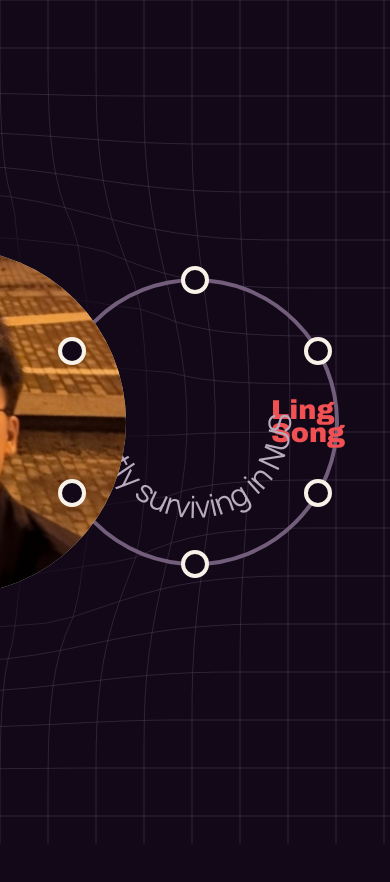
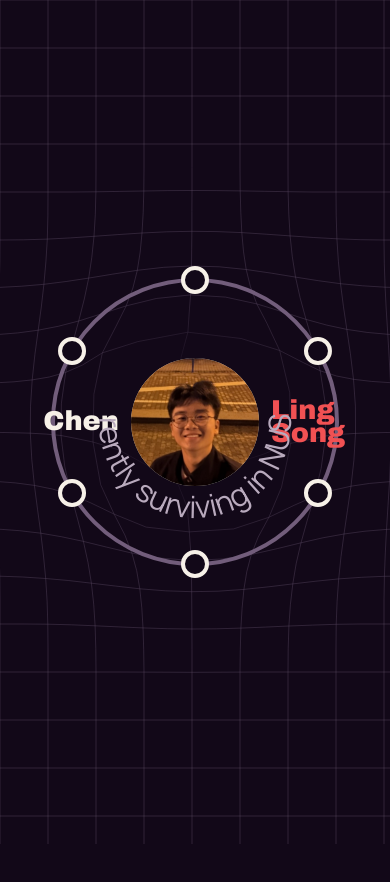
Before and after one commit to lingsongc/lingsongc.github.io, a React (Vite) app: page / in a window 390 px wide. Shown: the top 882 px of the page. After the commit the page ends 844 px from the top, so only its background shows below. Built offline with nearby package versions, Linux system fonts and the light colour scheme; a web font is replaced by a local one.

Commit message:
convert scroll to slideshow

```diff
--- a/src/App.tsx
+++ b/src/App.tsx
@@ -1,128 +1,87 @@
-import { useCallback, useMemo, useRef, useState } from "react";
+import { useCallback, useRef, useState } from "react";
 import { BackgroundGrid } from "./components/background-grid/BackgroundGrid";
 import { MainCircle } from "./components/main-circle/MainCircle";
 import { Navigation } from "./components/navigation/Navigation";
-import { SectionRestingContainer } from "./components/section-resting-container/SectionRestingContainer";
+import { ScenePanel } from "./components/scene-panel/ScenePanel";
+import { homeCircleSize } from "./motion/mainCircleGeometry";
+import { resolveMainCircleSceneEndpoint } from "./motion/mainCircleSceneEndpoints";
+import { useMainCircleImageLifecycle } from "./motion/useMainCircleImageLifecycle";
+import { useSlideshowCoordinator } from "./motion/useSlideshowCoordinator";
 import { About } from "./sections/about/About";
 import { Contact } from "./sections/contact/Contact";
 import { Experience } from "./sections/experience/Experience";
 import { Home } from "./sections/home/Home";
 import { Projects } from "./sections/projects/Projects";
 import { Skills } from "./sections/skills/Skills";
-import {
-    aboutCircleLeft,
-    aboutCircleSize,
-    contactCircleSize,
-    experienceCircleSize,
-    projectCircleSize,
-    skillsCircleLeft,
-    skillsCircleSize,
-} from "./motion/mainCircleGeometry";
-import { useNavigationTransition } from "./motion/useNavigationTransition";
-import { usePageSectionInitialization } from "./motion/usePageSectionInitialization";
-import type { ImageDescriptor } from "./types/images";
-import type { MainCircleTransition } from "./types/mainCircle";
+import type { MainCircleImagePublisher } from "./types/images";
 import type { SceneId } from "./types/scene";
 
-type MainCircleImageState = {
-    owner: Exclude<SceneId, "skills" | "contact"> | null;
-    image: ImageDescriptor | null;
-};
-
-// Composes the portfolio sections and coordinates the persistent main circle.
+// Composes the six viewport Sections around one page-level slideshow coordinator.
 export default function App() {
     const mainCircleRef = useRef<HTMLDivElement>(null);
     const homeSectionRef = useRef<HTMLElement>(null);
-    const aboutRestingContainerRef = useRef<HTMLDivElement>(null);
-    const experienceRestingContainerRef = useRef<HTMLDivElement>(null);
+    const aboutFallbackRef = useRef<HTMLDivElement>(null);
+    const experienceFallbackRef = useRef<HTMLDivElement>(null);
     const experienceOrbitRef = useRef<HTMLElement>(null);
-    const projectsRestingContainerRef = useRef<HTMLDivElement>(null);
-    const skillsRestingContainerRef = useRef<HTMLDivElement>(null);
+    const projectsFallbackRef = useRef<HTMLDivElement>(null);
+    const skillsFallbackRef = useRef<HTMLDivElement>(null);
     const contactSectionRef = useRef<HTMLElement>(null);
     const navigationRef = useRef<HTMLElement>(null);
     const navigationCopyrightRef = useRef<HTMLElement>(null);
     const navigationRailRef = useRef<HTMLDivElement>(null);
-    const [mainCircleImage, setMainCircleImage] = useState<MainCircleImageState>({ owner: null, image: null });
-    const [navigationTargetId, setNavigationTargetId] = useState<SceneId | null>(null);
+    const [easedTravelProgress, setEasedTravelProgress] = useState(0);
+    const slideshow = useSlideshowCoordinator("home");
+    const mainCircleImage = useMainCircleImageLifecycle({
+        currentSceneId: slideshow.currentSceneId,
+        phase: slideshow.phase,
+        requestedSceneId: slideshow.requestedSceneId,
+    });
 
-    // Prevents one section from clearing an image supplied by another section.
-    const publishMainCircleImage = useCallback((owner: Exclude<MainCircleImageState["owner"], null>, image: ImageDescriptor | null) => {
-        setMainCircleImage((current) => {
-            if (image) return { owner, image };
-            return current.owner === owner ? { owner: null, image: null } : current;
+    // Measures the current viewport-owned inputs needed by a requested endpoint.
+    const resolveCircleEndpoint = useCallback((sceneId: SceneId) => {
+        const experienceBounds = experienceOrbitRef.current?.getBoundingClientRect();
+        const navigationBounds = navigationRailRef.current?.getBoundingClientRect();
+        const rootFontSize = Number.parseFloat(getComputedStyle(document.documentElement).fontSize);
+        return resolveMainCircleSceneEndpoint(sceneId, {
+            viewportWidth: window.innerWidth,
+            viewportHeight: window.innerHeight,
+            homeCircleWidth: homeCircleSize(window.innerWidth, rootFontSize),
+            experienceCenter: experienceBounds
+                ? {
+                    top: experienceBounds.top + experienceBounds.height / 2,
+                    left: experienceBounds.left + experienceBounds.width / 2,
+                }
+                : { top: window.innerHeight * 0.64, left: window.innerWidth / 2 },
+            navigationRailLeft: navigationBounds?.left ?? window.innerWidth,
         });
     }, []);
 
-    // Gives each section a simple publisher without exposing the shared owner state.
-    const publishHomeImage = useCallback((image: ImageDescriptor | null) => publishMainCircleImage("home", image), [publishMainCircleImage]);
-    const publishAboutImage = useCallback((image: ImageDescriptor | null) => publishMainCircleImage("about", image), [publishMainCircleImage]);
-    const publishExperienceImage = useCallback((image: ImageDescriptor | null) => publishMainCircleImage("experience", image), [publishMainCircleImage]);
-    const publishProjectImage = useCallback((image: ImageDescriptor | null) => publishMainCircleImage("projects", image), [publishMainCircleImage]);
+    // Gives each Section a stable descriptor publisher without exposing the registry.
+    const publishHomeImage = useCallback<MainCircleImagePublisher>(
+        (image) => mainCircleImage.publishSceneImage("home", image),
+        [mainCircleImage.publishSceneImage],
+    );
+    const publishAboutImage = useCallback<MainCircleImagePublisher>(
+        (image) => mainCircleImage.publishSceneImage("about", image),
+        [mainCircleImage.publishSceneImage],
+    );
+    const publishExperienceImage = useCallback<MainCircleImagePublisher>(
+        (image) => mainCircleImage.publishSceneImage("experience", image),
+        [mainCircleImage.publishSceneImage],
+    );
+    const publishProjectImage = useCallback<MainCircleImagePublisher>(
+        (image) => mainCircleImage.publishSceneImage("projects", image),
+        [mainCircleImage.publishSceneImage],
+    );
 
-    // Maps each resting section to the circle geometry it should receive.
-    const mainCircleTransitions = useMemo<readonly MainCircleTransition[]>(() => {
-        return [
-            {
-                target: aboutRestingContainerRef,
-                geometry: {
-                    width: () => aboutCircleSize(window.innerWidth, window.innerHeight),
-                    left: () => aboutCircleLeft(window.innerWidth, window.innerHeight),
-                },
-            },
-            {
-                target: experienceRestingContainerRef,
-                geometry: {
-                    width: () => experienceCircleSize(window.innerWidth, window.innerHeight),
-                    top: () => experienceOrbitRef.current?.offsetTop ?? window.innerHeight / 2,
-                    left: () => experienceOrbitRef.current?.offsetLeft ?? window.innerWidth / 2,
-                },
-            },
-            {
-                target: projectsRestingContainerRef,
-                geometry: {
-                    width: () => projectCircleSize(window.innerWidth, window.innerHeight),
-                    top: "50%",
-                    left: "50%",
-                },
-            },
-            {
-                target: skillsRestingContainerRef,
-                geometry: {
-                    width: () => skillsCircleSize(window.innerWidth, window.innerHeight),
-                    top: "50%",
-                    left: () => {
-                        const railLeft = navigationRailRef.current?.getBoundingClientRect().left ?? window.innerWidth;
-                        return skillsCircleLeft(window.innerWidth, window.innerHeight, railLeft);
-                    },
-                },
-            },
-            {
-                target: contactSectionRef,
-                geometry: {
-                    width: () => contactCircleSize(window.innerWidth, window.innerHeight),
-                    top: "50%",
-                    left: "50%",
-                },
-            },
-        ];
-    }, []);
-
-    // Gives every section link the same alignment and scroll-refresh sequence.
-    const sectionInitializationTargets = useMemo(() => [
-        homeSectionRef,
-        aboutRestingContainerRef,
-        experienceRestingContainerRef,
-        projectsRestingContainerRef,
-        skillsRestingContainerRef,
-        contactSectionRef,
-    ], []);
-
-    useNavigationTransition({
-        navigationRef,
-        copyrightRef: navigationCopyrightRef,
-        homeRef: homeSectionRef,
-    });
-    usePageSectionInitialization(sectionInitializationTargets);
+    // Converts a named control activation into one direct, non-queued request.
+    const requestScene = useCallback((sceneId: SceneId) => {
+        slideshow.requestScene({
+            kind: "direct",
+            destinationSceneId: sceneId,
+            source: "navigation",
+        });
+    }, [slideshow.requestScene]);
 
     return (
         <>
@@ -131,47 +90,106 @@ export default function App() {
             <Navigation
                 copyrightRef={navigationCopyrightRef}
                 navigationRef={navigationRef}
-                onSectionNavigate={setNavigationTargetId}
                 railRef={navigationRailRef}
+                sceneControl={{
+                    busy: slideshow.busy,
+                    currentSceneId: slideshow.currentSceneId,
+                    destinationSceneId: slideshow.requestedSceneId,
+                    onSceneRequest: requestScene,
+                    phase: slideshow.phase,
+                    travelProgress: easedTravelProgress,
+                }}
             />
 
-            <main>
+            <main className="slideshow-stage">
                 <MainCircle
                     circleRef={mainCircleRef}
+                    directTransition={{
+                        currentSceneId: slideshow.currentSceneId,
+                        requestedSceneId: slideshow.requestedSceneId,
+                        phase: slideshow.phase,
+                        travelProgress: slideshow.travelProgress,
+                        resolveEndpoint: resolveCircleEndpoint,
+                        onTravelProgress: setEasedTravelProgress,
+                    }}
                     image={mainCircleImage.image}
-                    navigationTargetId={navigationTargetId}
-                    transitions={mainCircleTransitions}
+                    imageVisible={mainCircleImage.imageVisible}
+                    navigationTargetId={null}
                 />
 
-                <Home sectionRef={homeSectionRef} onMainCircleImageChange={publishHomeImage} />
+                <ScenePanel
+                    active={slideshow.activeSceneId === "home"}
+                    headingFocusTargetId="home-title"
+                    phase={slideshow.phase}
+                    sceneId="home"
+                >
+                    <Home
+                        lifecycle={slideshow.lifecycleFor("home")}
+                        sectionRef={homeSectionRef}
+                        onMainCircleImageChange={publishHomeImage}
+                    />
+                </ScenePanel>
 
-                <SectionRestingContainer containerRef={aboutRestingContainerRef} id="about">
+                <ScenePanel
+                    active={slideshow.activeSceneId === "about"}
+                    headingFocusTargetId="about-title"
+                    phase={slideshow.phase}
+                    sceneId="about"
+                >
                     <About
-                        restingContainerRef={aboutRestingContainerRef}
+                        lifecycle={slideshow.lifecycleFor("about")}
+                        restingContainerRef={aboutFallbackRef}
                         onMainCircleImageChange={publishAboutImage}
                     />
-                </SectionRestingContainer>
+                </ScenePanel>
 
-                <SectionRestingContainer containerRef={experienceRestingContainerRef} id="experience">
+                <ScenePanel
+                    active={slideshow.activeSceneId === "experience"}
+                    headingFocusTargetId="experience-title"
+                    phase={slideshow.phase}
+                    sceneId="experience"
+                >
                     <Experience
-                        restingContainerRef={experienceRestingContainerRef}
+                        lifecycle={slideshow.lifecycleFor("experience")}
+                        restingContainerRef={experienceFallbackRef}
                         orbitRef={experienceOrbitRef}
                         onMainCircleImageChange={publishExperienceImage}
                     />
-                </SectionRestingContainer>
+                </ScenePanel>
 
-                <SectionRestingContainer containerRef={projectsRestingContainerRef} id="projects">
+                <ScenePanel
+                    active={slideshow.activeSceneId === "projects"}
+                    headingFocusTargetId="project-title"
+                    phase={slideshow.phase}
+                    sceneId="projects"
+                >
                     <Projects
-                        restingContainerRef={projectsRestingContainerRef}
+                        lifecycle={slideshow.lifecycleFor("projects")}
+                        restingContainerRef={projectsFallbackRef}
                         onMainCircleImageChange={publishProjectImage}
                     />
-                </SectionRestingContainer>
+                </ScenePanel>
 
-                <SectionRestingContainer containerRef={skillsRestingContainerRef} id="skills">
-                    <Skills />
-                </SectionRestingContainer>
+                <ScenePanel
+                    active={slideshow.activeSceneId === "skills"}
+                    headingFocusTargetId="skill-title"
+                    phase={slideshow.phase}
+                    sceneId="skills"
+                >
+                    <Skills lifecycle={slideshow.lifecycleFor("skills")} />
+                </ScenePanel>
 
-                <Contact sectionRef={contactSectionRef} />
+                <ScenePanel
+                    active={slideshow.activeSceneId === "contact"}
+                    headingFocusTargetId="contact-title"
+                    phase={slideshow.phase}
+                    sceneId="contact"
+                >
+                    <Contact
+                        lifecycle={slideshow.lifecycleFor("contact")}
+                        sectionRef={contactSectionRef}
+                    />
+                </ScenePanel>
             </main>
         </>
     );
--- a/src/components/main-circle/MainCircle.tsx
+++ b/src/components/main-circle/MainCircle.tsx
@@ -10,7 +10,7 @@ type MainCircleProps = {
     image: ImageDescriptor | null;
     imageVisible?: boolean;
     navigationTargetId: SceneId | null;
-    transitions: readonly MainCircleTransition[];
+    transitions?: readonly MainCircleTransition[];
 };
 
 // Displays the current image and moves its circular frame between sections.
@@ -20,7 +20,7 @@ export function MainCircle({
     image,
     imageVisible = true,
     navigationTargetId,
-    transitions,
+    transitions = [],
 }: MainCircleProps) {
     useMainCircleTransition(circleRef, transitions, navigationTargetId, directTransition);
 
--- a/src/components/navigation/Navigation.tsx
+++ b/src/components/navigation/Navigation.tsx
@@ -6,7 +6,7 @@ import {
     type RefObject,
 } from "react";
 import { transientRailMarkerProgress } from "../../motion/railTravelProgress";
-import type { SceneId } from "../../types/scene";
+import type { SceneId, ScenePhase } from "../../types/scene";
 import { navigationSections } from "./navigationSections";
 import { useNavigationActiveSection } from "./useNavigationActiveSection";
 
@@ -15,13 +15,14 @@ export type NavigationSceneControl = {
     currentSceneId: SceneId;
     destinationSceneId: SceneId | null;
     onSceneRequest: (sceneId: SceneId) => void;
+    phase: ScenePhase;
     travelProgress: number;
 };
 
 type NavigationProps = {
     copyrightRef: RefObject<HTMLElement | null>;
     navigationRef: RefObject<HTMLElement | null>;
-    onSectionNavigate: (sectionId: SceneId) => void;
+    onSectionNavigate?: (sectionId: SceneId) => void;
     railRef: RefObject<HTMLDivElement | null>;
     sceneControl?: NavigationSceneControl;
 };
@@ -47,6 +48,8 @@ export function Navigation({
             sceneControl.travelProgress,
         )
         : [];
+    const positionClasses = sceneControl ? controlledNavigationClasses(sceneControl) : "";
+    const copyrightClasses = sceneControl ? controlledCopyrightClasses(sceneControl) : "";
 
     useEffect(() => setTouchLabel(null), [activeSection, busy]);
 
@@ -67,7 +70,7 @@ export function Navigation({
             event.preventDefault();
             sceneControl.onSceneRequest(sectionId);
         } else {
-            onSectionNavigate(sectionId);
+            onSectionNavigate?.(sectionId);
         }
     };
 
@@ -76,7 +79,7 @@ export function Navigation({
             <div ref={railRef} className="navigation-rail">
                 <span className="navigation-rail-slot" aria-hidden="true" />
 
-                <small ref={copyrightRef} className="navigation-copyright">
+                <small ref={copyrightRef} className={`navigation-copyright${copyrightClasses}`}>
                     Copyright © {currentYear} Chen Ling Song. All Rights Reserved.
                 </small>
 
@@ -89,7 +92,7 @@ export function Navigation({
 
             <nav
                 ref={navigationRef}
-                className={`navigation-container${sceneControl ? " navigation-controlled" : ""}${busy ? " navigation-busy" : ""}`}
+                className={`navigation-container${sceneControl ? " navigation-controlled" : ""}${busy ? " navigation-busy" : ""}${positionClasses}`}
                 aria-label="Portfolio sections"
             >
                 <ul className="navigation-list">
@@ -127,3 +130,32 @@ export function Navigation({
         </>
     );
 }
+
+// Maps coordinator phases to Home-orbit, docked-rail, and timed rail travel classes.
+function controlledNavigationClasses(sceneControl: NavigationSceneControl) {
+    const { currentSceneId, destinationSceneId, phase } = sceneControl;
+    if (currentSceneId === "home") {
+        if (phase === "moving" && destinationSceneId !== "home") {
+            return " navigation-docked navigation-rail-departing";
+        }
+        if (phase === "opening") return " navigation-home-entering";
+        return " navigation-home-ready";
+    }
+    if (phase === "moving" && destinationSceneId === "home") {
+        return " navigation-docked navigation-rail-returning";
+    }
+    return " navigation-docked navigation-effects-ready";
+}
+
+// Keeps copyright timing aligned with the controlled rail without owning scene state.
+function controlledCopyrightClasses(sceneControl: NavigationSceneControl) {
+    const { currentSceneId, destinationSceneId, phase } = sceneControl;
+    if (currentSceneId === "home") {
+        return phase === "moving" && destinationSceneId !== "home"
+            ? " navigation-copyright-controlled-entering"
+            : "";
+    }
+    return phase === "moving" && destinationSceneId === "home"
+        ? " navigation-copyright-controlled-exiting"
+        : " navigation-copyright-visible";
+}
--- a/src/components/navigation/navigation.css
+++ b/src/components/navigation/navigation.css
@@ -148,6 +148,18 @@
     aspect-ratio: 1;
 }
 
+.navigation-controlled.navigation-docked {
+    animation: none;
+}
+
+.navigation-controlled.navigation-rail-departing {
+    animation: navigation-rail-enter 250ms ease both;
+}
+
+.navigation-controlled.navigation-rail-returning {
+    animation: navigation-rail-exit 250ms ease 750ms both;
+}
+
 .navigation-rail-links {
     display: flex;
     flex-direction: column;
@@ -194,6 +206,24 @@
 .navigation-effects-ready .navigation-link,
 .navigation-controlled:not(.navigation-busy) .navigation-link {
     pointer-events: auto;
+}
+
+.navigation-copyright-controlled-entering {
+    animation: navigation-copyright-controlled-enter 250ms ease both;
+}
+
+.navigation-copyright-controlled-exiting {
+    animation: navigation-copyright-controlled-exit 250ms ease 750ms both;
+}
+
+@keyframes navigation-copyright-controlled-enter {
+    from { opacity: 0; }
+    to { opacity: 0.75; }
+}
+
+@keyframes navigation-copyright-controlled-exit {
+    from { opacity: 0.75; }
+    to { opacity: 0; }
 }
 
 .navigation-busy .navigation-link {
@@ -279,6 +309,9 @@
     .navigation-container.navigation-rail-exiting,
     .navigation-container.navigation-home-entering { animation: none; }
 
+    .navigation-copyright-controlled-entering,
+    .navigation-copyright-controlled-exiting { animation: none; }
+
     .navigation-copyright-visible,
     .navigation-copyright-exiting { transition: none; }
 }
--- a/src/components/scene-panel/scene-panel.css
+++ b/src/components/scene-panel/scene-panel.css
@@ -1,4 +1,18 @@
 /* scene panel */
+
+html:has(.slideshow-stage),
+body:has(.slideshow-stage) {
+    height: 100%;
+    overflow: hidden;
+}
+
+.slideshow-stage {
+    position: relative;
+    width: 100%;
+    height: 100vh;
+    height: 100svh;
+    overflow: clip;
+}
 
 .scene-panel {
     position: absolute;
--- a/src/motion/mainCircleGeometry.ts
+++ b/src/motion/mainCircleGeometry.ts
@@ -1,4 +1,9 @@
 const MOBILE_BREAKPOINT = 768;
+
+// Mirrors the CSS clamp used for the Home circle at the current root font size.
+export function homeCircleSize(viewportWidth: number, rootFontSize: number) {
+    return Math.min(Math.max(rootFontSize * 8, viewportWidth * 0.28), rootFontSize * 22);
+}
 
 // Calculates the About circle size for the current viewport.
 export function aboutCircleSize(viewportWidth: number, viewportHeight: number) {
--- a/src/motion/useSlideshowCoordinator.ts
+++ b/src/motion/useSlideshowCoordinator.ts
@@ -122,6 +122,7 @@ export function useSlideshowCoordinator(
     options: SlideshowCoordinatorOptions = {},
 ) {
     const controllerRef = useRef<SlideshowCoordinator | null>(null);
+    const effectVersionRef = useRef(0);
     if (!controllerRef.current) {
         controllerRef.current = createSlideshowCoordinator(initialSceneId, options);
     }
@@ -132,7 +133,15 @@ export function useSlideshowCoordinator(
         controller.getSnapshot,
     );
 
-    useEffect(() => () => controller.dispose(), [controller]);
+    useEffect(() => {
+        const effectVersion = ++effectVersionRef.current;
+        return () => {
+            // Strict Mode immediately recreates effects, so defer disposal until a genuine unmount.
+            queueMicrotask(() => {
+                if (effectVersionRef.current === effectVersion) controller.dispose();
+            });
+        };
+    }, [controller]);
 
     const lifecycleFor = useCallback((sceneId: SceneId): SceneLifecycleControl => ({
         active: snapshot.activeSceneId === sceneId,
--- a/src/sections/projects/Projects.tsx
+++ b/src/sections/projects/Projects.tsx
@@ -83,7 +83,11 @@ export function Projects({ lifecycle, restingContainerRef, onMainCircleImageChan
                 }}
             />
             {createPortal(
-                <div className={`project-selected-content${transitionState === "idle" ? "" : ` project-selected-content-${transitionState}`}`} aria-live="polite">
+                <div
+                    className={`project-selected-content${transitionState === "idle" ? "" : ` project-selected-content-${transitionState}`}`}
+                    aria-hidden={!contentVisible}
+                    aria-live="polite"
+                >
                     <p className="project-selected-summary">{activeProject.summary}</p>
                 </div>,
                 document.body,
```
Also changed, not shown: 1 other file (tests, documents, lock files or other folders).
